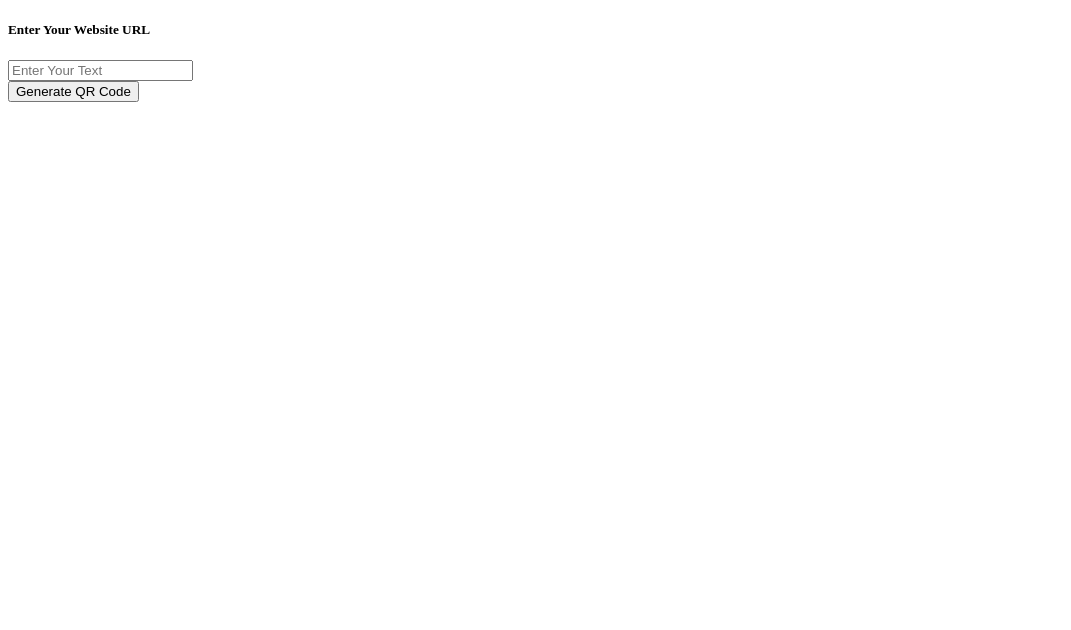
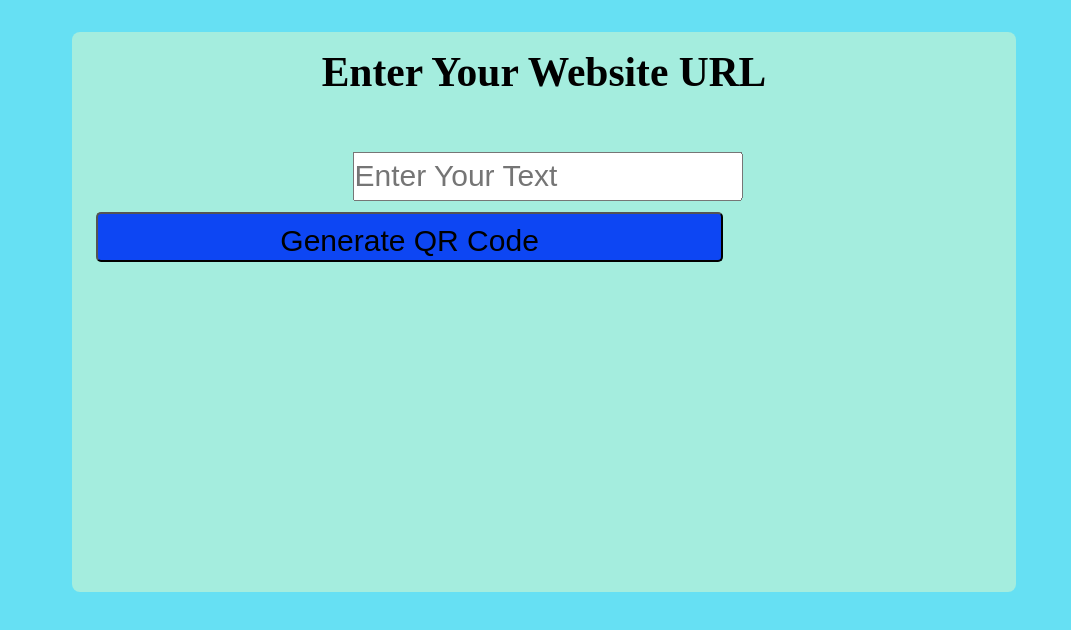
Before and after one commit to Arisha2902/Qr-Code-Generator-, a plain HTML site: page Qr-code.html in a window 1280 px wide. Shown: the whole page, without its empty margins (0-1071 px from the left). Drawn offline with Linux system fonts and the light colour scheme.

Commit message:
Update Qr-code.html

```diff
--- a/Qr-code.html
+++ b/Qr-code.html
@@ -1,13 +1,11 @@
 <!DOCTYPE html>
 <html lang="en">
-
 <head>
   <meta charset="UTF-8">
   <meta name="viewport" content="width=device-width, initial-scale=1.0">
   <title>labbo</title>
-  <link rel="stylesheet" href="index.css">
+  <link rel="stylesheet" href="Qr-code.css">
 </head>
-
 <body>
   <div class="container">
     <h5>Enter Your Website URL</h3>
@@ -15,16 +13,10 @@
         <input type="text" id="qrText" placeholder="Enter Your Text">
       </form>
       <button onclick="generatQR()">Generate QR Code</button>
-
       <div id="imgBox">
         <img src="" id="qrImage">
       </div>
-
   </div>
-
-  <script src="Qr-code.js">
-
-  </script>
+  <script src="Qr-code.js"></script>
 </body>
-
 </html>
```
